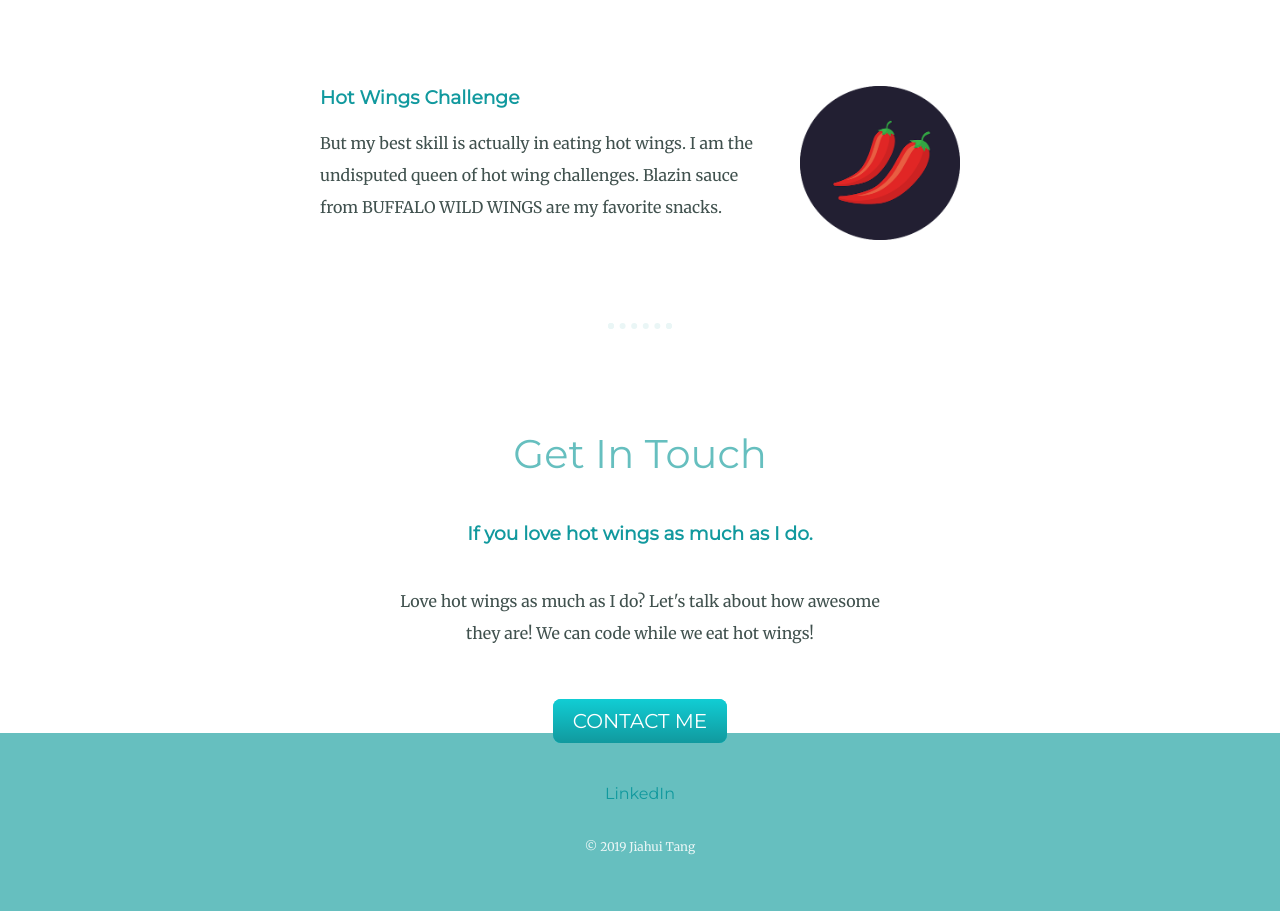
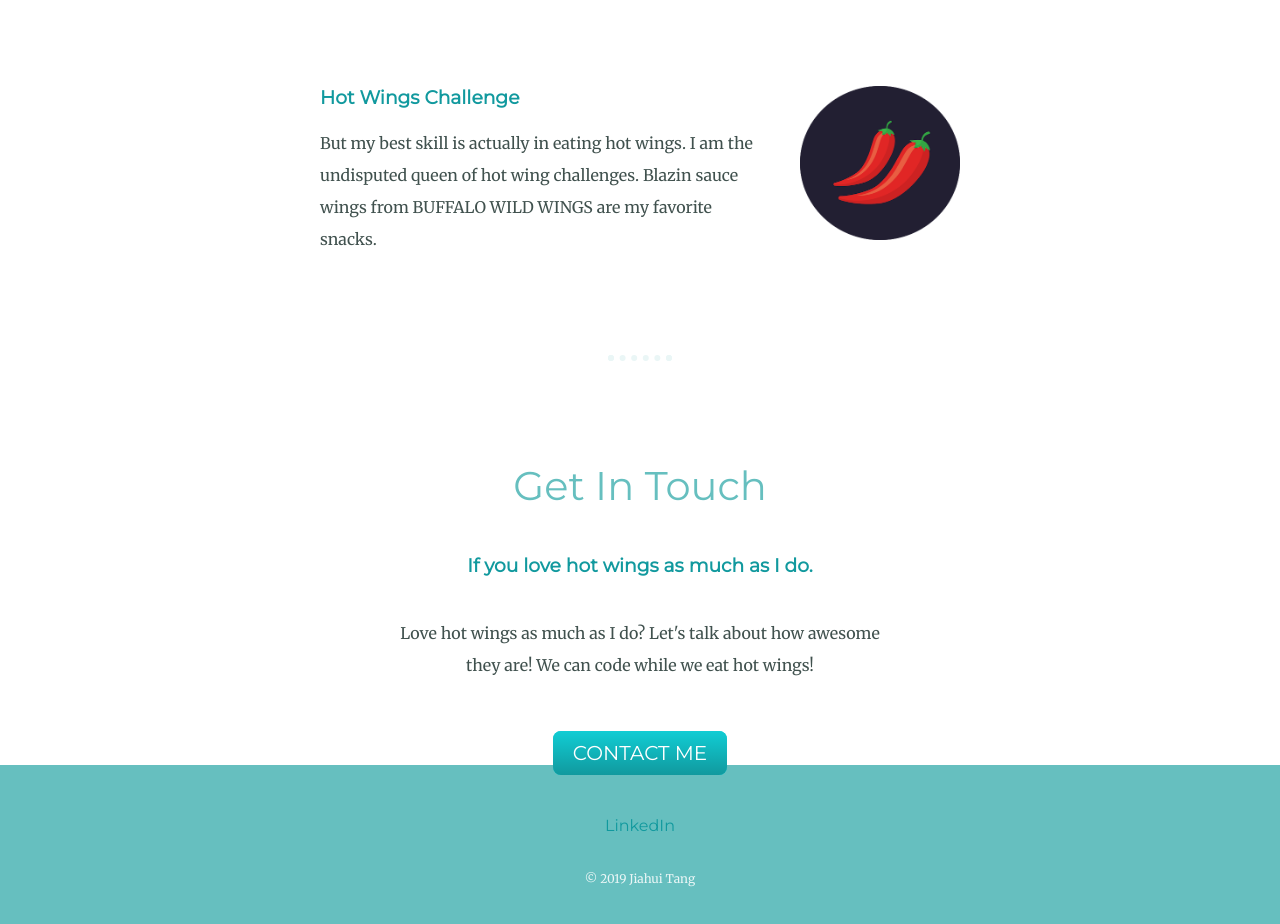
Before and after one commit to ka6677/PersonalSite, a plain HTML site: page index.html in a window 1280 px wide. Shown: the part 1300-2224 px from the top of the page. Drawn offline with Linux system fonts and the light colour scheme.

Commit message:
Update index.html

```diff
--- a/index.html
+++ b/index.html
@@ -51,7 +51,7 @@
         <img class="chilli-img" src="Images/chillies.png" alt="chillies-img">
 
         <h3>Hot Wings Challenge</h3>
-        <p>But my best skill is actually in eating hot wings. I am the undisputed queen of hot wing challenges. Blazin sauce from BUFFALO WILD WINGS are my favorite snacks.</p>
+        <p>But my best skill is actually in eating hot wings. I am the undisputed queen of hot wing challenges. Blazin sauce wings from BUFFALO WILD WINGS are my favorite snacks.</p>
 
       </div>
     </div>
```
